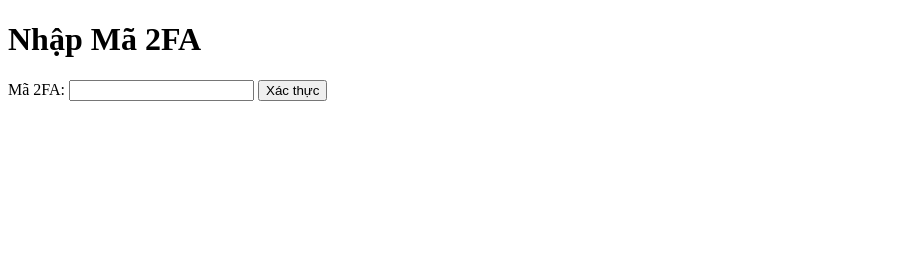
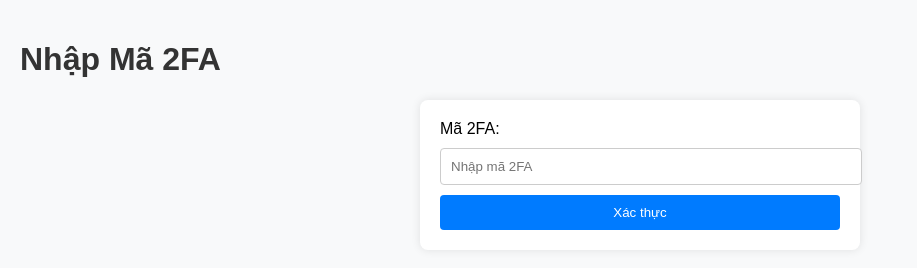
Before and after one commit to cudamsamsex/test, a plain HTML site: page netflix.html in a window 1280 px wide. Shown: the whole page, without its empty margins (0-917 px from the left). Drawn offline with Linux system fonts and the light colour scheme.

Commit message:
Update netflix.html

```diff
--- a/netflix.html
+++ b/netflix.html
@@ -4,12 +4,59 @@
     <meta charset="UTF-8">
     <meta name="viewport" content="width=device-width, initial-scale=1.0">
     <title>Netflix Account Share - 2FA</title>
+    <style>
+        body {
+            font-family: Arial, sans-serif;
+            margin: 0;
+            padding: 20px;
+            background-color: #f8f9fa;
+        }
+        h1 {
+            color: #333;
+        }
+        form {
+            background-color: #fff;
+            padding: 20px;
+            border-radius: 8px;
+            box-shadow: 0 0 10px rgba(0, 0, 0, 0.1);
+            max-width: 400px;
+            margin: auto;
+        }
+        label {
+            font-size: 16px;
+            margin-bottom: 8px;
+        }
+        input {
+            width: 100%;
+            padding: 10px;
+            margin: 10px 0;
+            border: 1px solid #ccc;
+            border-radius: 4px;
+        }
+        button {
+            width: 100%;
+            padding: 10px;
+            background-color: #007bff;
+            color: white;
+            border: none;
+            border-radius: 4px;
+            cursor: pointer;
+        }
+        button:hover {
+            background-color: #0056b3;
+        }
+        #responseMessage {
+            margin-top: 20px;
+            text-align: center;
+            font-size: 18px;
+        }
+    </style>
 </head>
 <body>
     <h1>Nhập Mã 2FA</h1>
     <form id="2faForm">
         <label for="2faCode">Mã 2FA:</label>
-        <input type="text" id="2faCode" name="2faCode" required>
+        <input type="text" id="2faCode" name="2faCode" required placeholder="Nhập mã 2FA">
         <button type="submit">Xác thực</button>
     </form>
 
@@ -20,7 +67,8 @@
             event.preventDefault();
             const code = document.getElementById('2faCode').value;
 
-            fetch('https://your-backend-api-url/verify-2fa', {
+            // Gửi mã 2FA đến backend (Netlify Function)
+            fetch('https://your-netlify-site.netlify.app/.netlify/functions/verify-2fa', {
                 method: 'POST',
                 headers: {
                     'Content-Type': 'application/json',
@@ -31,7 +79,8 @@
             .then(data => {
                 document.getElementById('responseMessage').innerText = data.message;
                 if (data.success) {
-                    // Redirect to Netflix account details or show them here
+                    // Nếu mã 2FA hợp lệ, có thể redirect hoặc hiển thị thông tin tài khoản Netflix
+                    window.location.href = '/account-details'; // Thay đổi đường dẫn đến trang thông tin tài khoản
                 }
             })
             .catch(error => {
```
